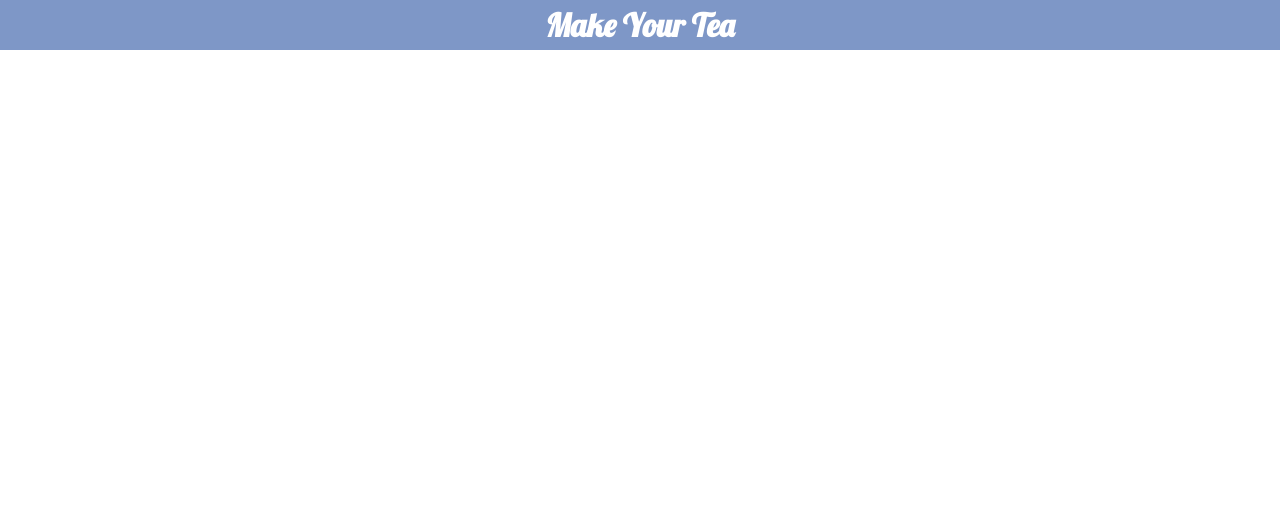
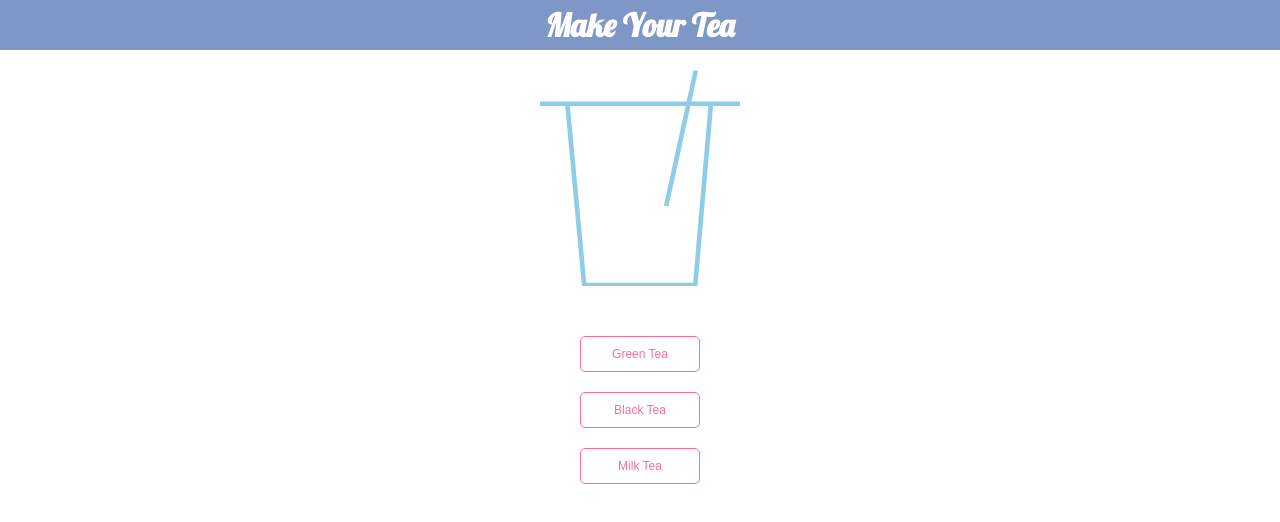
Before and after one commit to riya09/make-your-tea, a Vue app: page / in a window 1280 px wide. Shown: the top 522 px of the page. Built offline with nearby package versions, Linux system fonts and the light colour scheme.

Commit message:
feat: add parent component for containing tha app

```diff
--- a/src/App.vue
+++ b/src/App.vue
@@ -2,16 +2,19 @@
   <div>
     <Header/>
     <div class="container">
+      <Container/>
     </div>
   </div>
 </template>
 
 <script>
 import Header from "@/components/global/Header.vue"
+import Container from "@/components/content/Container.vue"
 
 export default {
   components: {
     Header,
+    Container,
   },
 }
 </script>
--- /dev/null
+++ b/src/components/content/Container.vue
@@ -0,0 +1,153 @@
+<template>
+  <div class="tea-container">
+    <TeaCup
+      :tea="teaType"
+      :flavor="teaFlavor"
+      :pearl="pearl" />
+    <div class="stepper">
+      <span v-if="teaType" @click="step = 1">{{ teaType }}</span>
+      <span v-if="teaFlavor" @click="step = 2">{{ teaFlavor }}</span>
+      <span v-if="pearl" @click="step = 3">
+      {{ pearl === 'add' ? 'Pearls' : 'No Pearls' }}
+      </span>
+    </div>
+    <TeaOption
+      v-if="step === 1"
+      :options="teaOptions"
+      :chosen-option="teaType"
+      @getSelected="getSelectedTea"
+    />
+    <TeaOption
+      v-if="step === 2"
+      :options="teaFlavors"
+      :chosen-option="teaFlavor"
+      @getSelected="getSelectedFlavor"
+    />
+    <TeaOption
+      v-if="step === 3"
+      :options="teaPearls"
+      :chosen-option="pearl"
+      @getSelected="getSelectedPearl"
+    />
+  </div>
+</template>
+
+<script>
+import TeaCup from "@/components/cup/TeaCup.vue";
+import TeaOption from "@/components/content/TeaOption.vue";
+
+export default {
+  name: "Container",
+  components: {
+    TeaCup,
+    TeaOption,
+  },
+  data() {
+    return {
+      step: 1,
+      teaType: "",
+      teaFlavor: "",
+      pearl: '',
+      teaOptions: [
+        {
+          type: "green",
+          text: "Green Tea",
+        },
+        {
+          type: "black",
+          text: "Black Tea",
+        },
+        {
+          type: "milk",
+          text: "Milk Tea",
+        },
+      ],
+      teaFlavors: [
+        {
+          type: "strawberry",
+          text: "Strawberry",
+        },
+        {
+          type: "orange",
+          text: "Orange",
+        },
+        {
+          type: "kiwi",
+          text: "Kiwi",
+        },
+        {
+          type: "blueberry",
+          text: "blueberry",
+        },
+        {
+          type: "lemon",
+          text: "Lemon",
+        },
+      ],
+      teaPearls: [
+        {
+          type: "add",
+          text: "Add Pearls",
+        },
+        {
+          type: "remove",
+          text: "No Pearls",
+        },
+      ],
+    };
+  },
+  methods: {
+    getOptions() {
+      if (this.step === 1) {
+        return this.teaOptions;
+      }
+      if (this.step === 2) {
+        return this.teaFlavors;
+      }
+      if (this.step === 3) {
+        return this.teaPearls;
+      }
+      return [];
+    },
+    getSelectedTea(tea) {
+      this.teaType = tea;
+      this.step += 1;
+    },
+    getSelectedFlavor(flavor) {
+      this.teaFlavor = flavor;
+      this.step += 1;
+    },
+    getSelectedPearl(pearl) {
+      this.pearl = pearl;
+      this.step += 1;
+    },
+  },
+};
+</script>
+
+<style lang="scss" scoped>
+.tea-container {
+  display: flex;
+  align-items: center;
+  justify-content: center;
+  flex-direction: column;
+}
+  .stepper {
+    margin: 20px 0;
+    span {
+      display: inline-block;
+      padding: 5px 10px;
+      background-color: #6fdbff;
+      border-radius: 20px;
+      color: #fff;
+      cursor: pointer;
+      font-size: 14px;
+      line-height: 20px;
+      width: 80px;
+      text-align: center;
+      &:not(:last-of-type) {
+        margin-right: 5px;
+      }
+    }
+  }
+</style>
```
